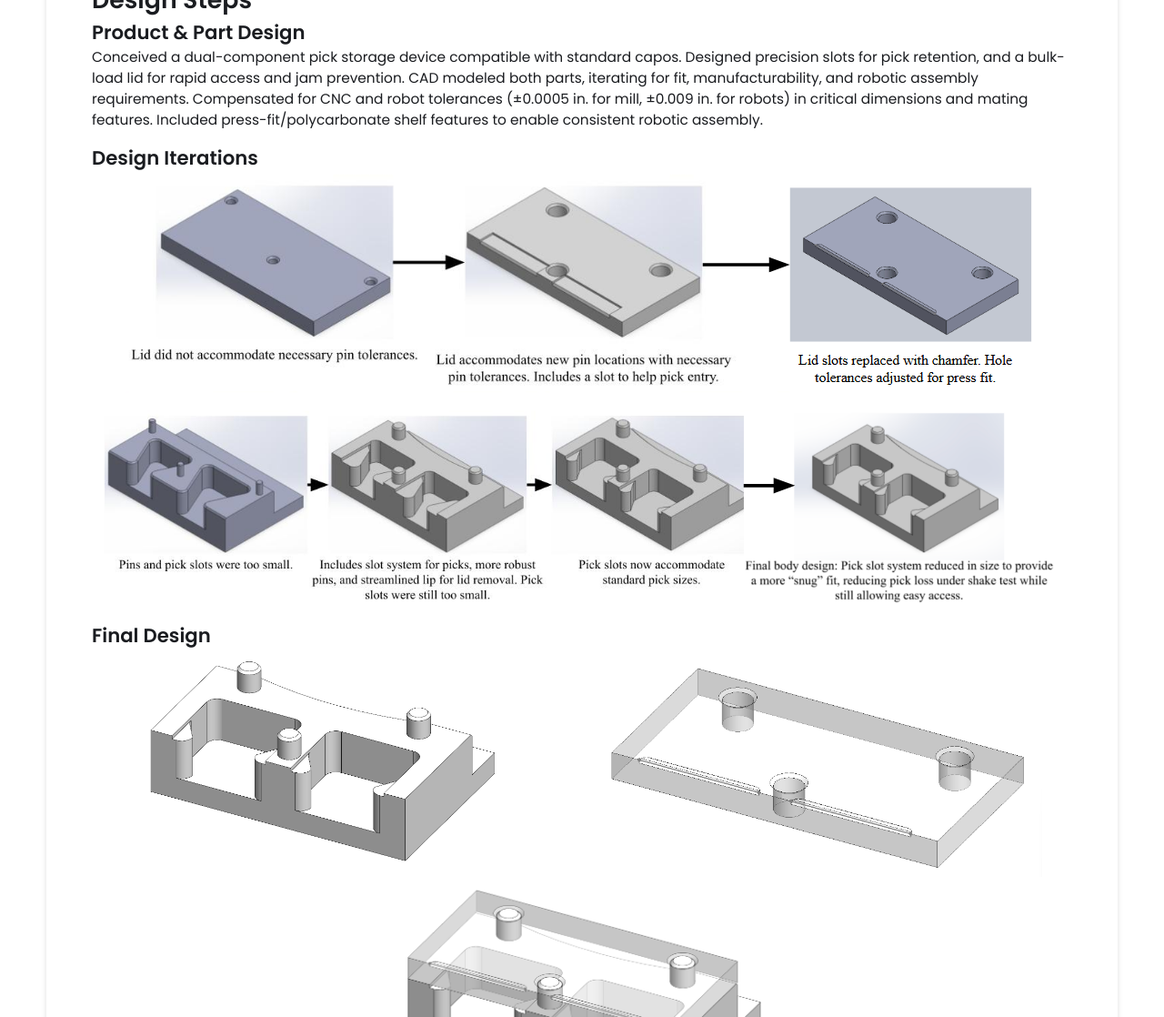
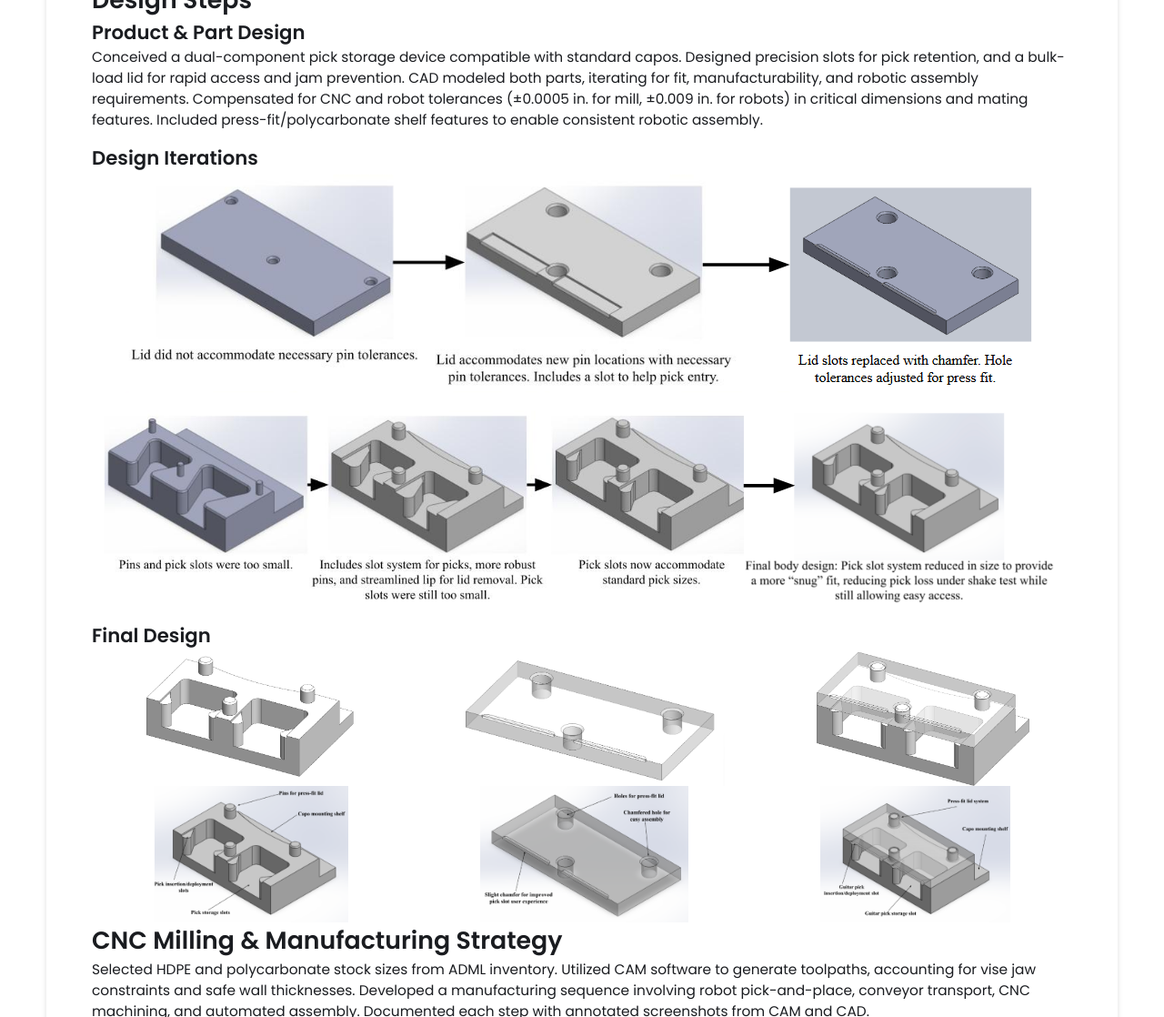
Before and after one commit to michael-vuong/michael-vuong.github.io, a Jekyll site: the page built from _projects/Attachapick/index.md, in a window 1280 px wide. Shown: the part 1958-3076 px from the top of the page at 91% size. Built offline with Jekyll 4.4.1, drawn with Linux system fonts in a browser that asks for light colours; grey boxes are pictures that could not be loaded.

Commit message:
Update index.md

```diff
--- a/_projects/Attachapick/index.md
+++ b/_projects/Attachapick/index.md
@@ -43,9 +43,9 @@ Included press-fit/polycarbonate shelf features to enable consistent robotic ass
 {% include image-gallery.html images="DesignIterations.png" height="500" %}
 
 ## Final Design
-{% include image-gallery.html images="CADBody.png, CADLid.png, CADAssem.png" height="250" %}
+{% include image-gallery.html images="CADBody.png, CADLid.png, CADAssem.png" height="150" %}
 
-{% include image-gallery.html images="BodyLabeled.png, LidLabeled.png, AssemLabeled.png" height="300" %}
+{% include image-gallery.html images="BodyLabeled.png, LidLabeled.png, AssemLabeled.png" height="150" %}
 
 # CNC Milling & Manufacturing Strategy
 Selected HDPE and polycarbonate stock sizes from ADML inventory.
```
